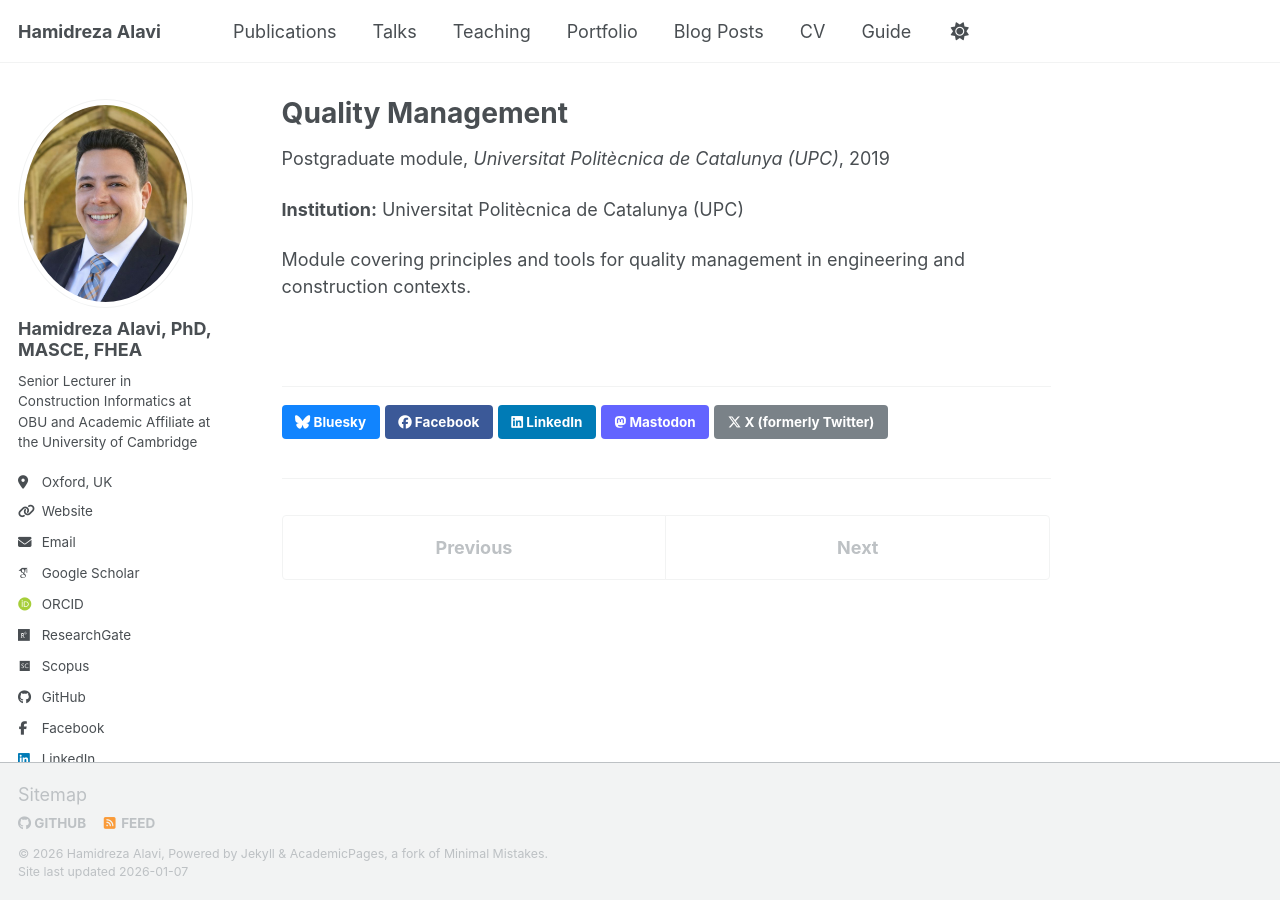
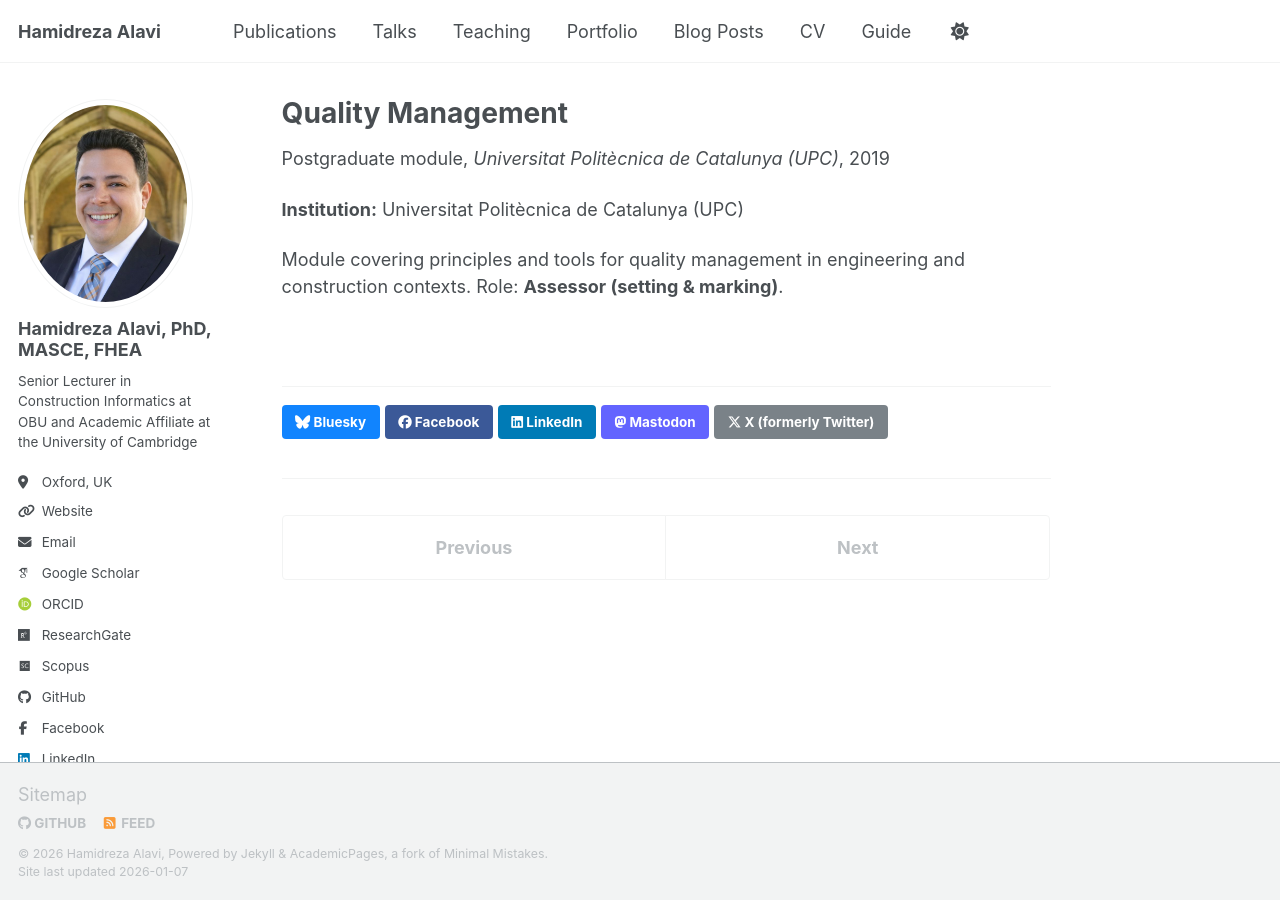
Before and after one commit to Hr-Alavi/Hr-Alavi.github.io, a Jekyll site: the page built from _teaching/2019-01-01-upc-quality-management.md, in a window 1280 px wide. Built offline with Jekyll 4.4.1, drawn with Linux system fonts in a browser that asks for light colours; some web fonts are replaced; a script bundle is joined from its source files by our own code; library files that are not in the unit come from our copies.

Commit message:
Update 2019-01-01-upc-quality-management.md

```diff
--- a/_teaching/2019-01-01-upc-quality-management.md
+++ b/_teaching/2019-01-01-upc-quality-management.md
@@ -10,3 +10,4 @@ location: "Barcelona, Spain"
 **Institution:** Universitat Politècnica de Catalunya (UPC)
 
 Module covering principles and tools for quality management in engineering and construction contexts.
+Role: **Assessor (setting & marking)**.
```
